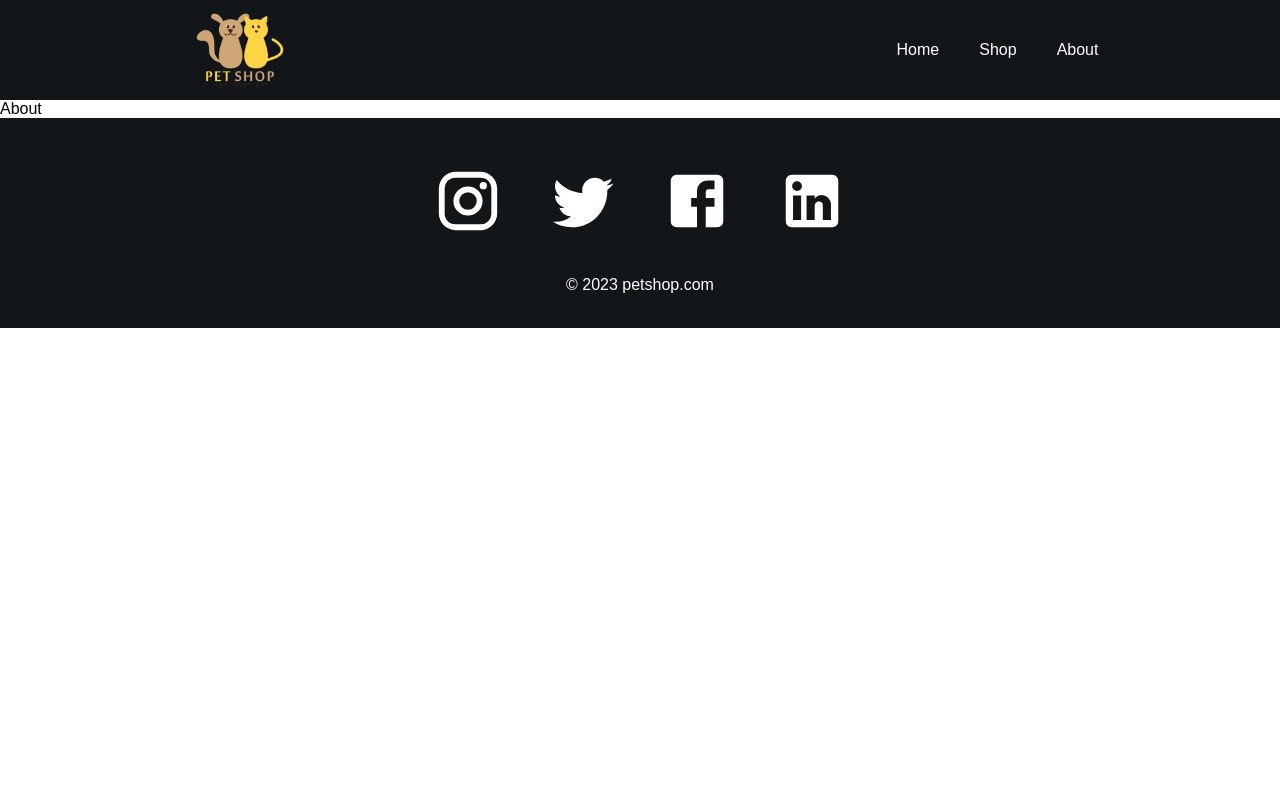
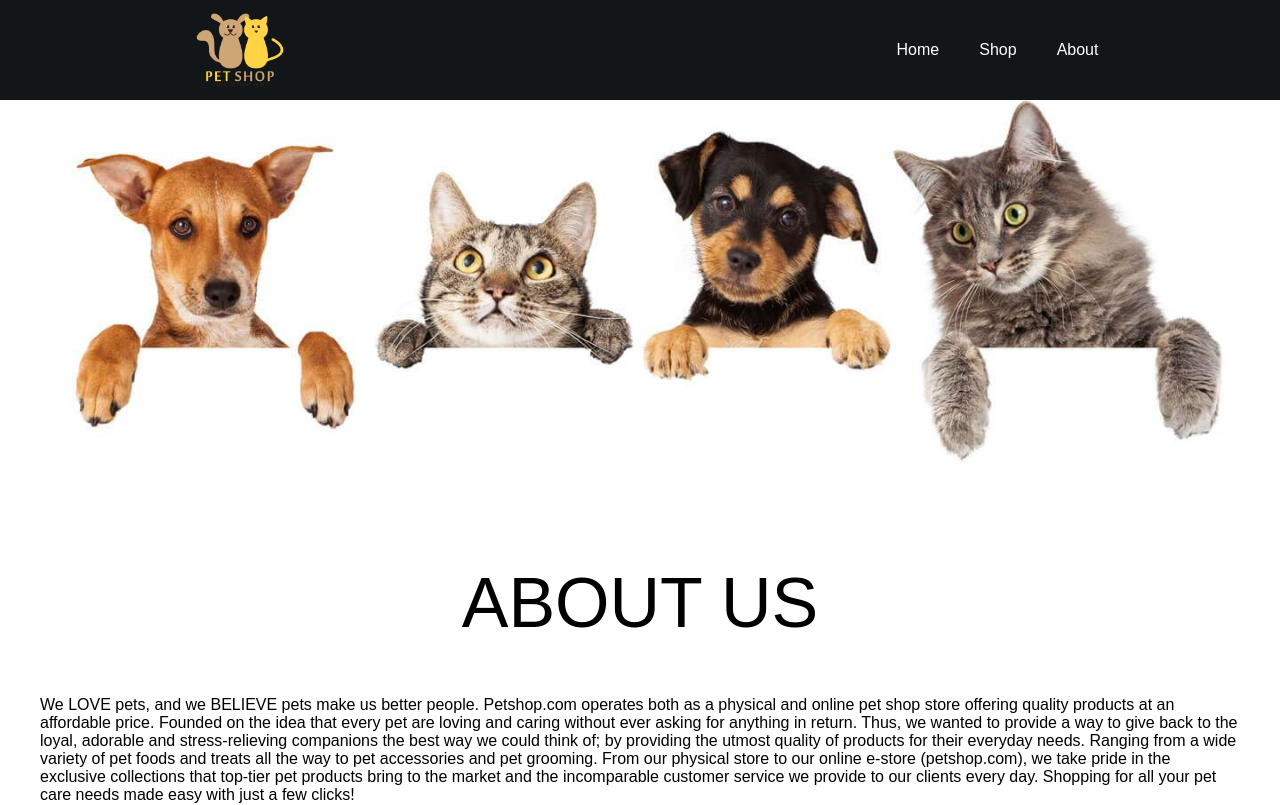
Before and after one commit to prosenicaa/petshop_react, a React (Create React App) app: page /about in a window 1280 px wide. Shown: the top 805 px of the page. Built offline with nearby package versions, Linux system fonts and the light colour scheme.

Commit message:
Napravljena About stranica

```diff
--- a/src/pages/About.js
+++ b/src/pages/About.js
@@ -1,7 +1,33 @@
 import React from "react";
-
+import Cover from "../img/cover2.jpg";
+import "../styles/About.css";
 function About() {
-  return <div>About</div>;
+  return (
+    <div className="about">
+      <div
+        className="aboutTop"
+        style={{ backgroundImage: `url(${Cover})` }}
+      ></div>
+      <div className="aboutBottom">
+        <h1> ABOUT US</h1>
+        <p>
+          We LOVE pets, and we BELIEVE pets make us better people. Petshop.com
+          operates both as a physical and online pet shop store offering quality
+          products at an affordable price. Founded on the idea that every pet
+          are loving and caring without ever asking for anything in return.
+          Thus, we wanted to provide a way to give back to the loyal, adorable
+          and stress-relieving companions the best way we could think of; by
+          providing the utmost quality of products for their everyday needs.
+          Ranging from a wide variety of pet foods and treats all the way to pet
+          accessories and pet grooming. From our physical store to our online
+          e-store (petshop.com), we take pride in the exclusive collections that
+          top-tier pet products bring to the market and the incomparable
+          customer service we provide to our clients every day. Shopping for all
+          your pet care needs made easy with just a few clicks!
+        </p>
+      </div>
+    </div>
+  );
 }
 
 export default About;
--- /dev/null
+++ b/src/styles/About.css
@@ -0,0 +1,37 @@
+.about {
+    width: 100%;
+    height: 90vh;
+    display: flex;
+    flex-direction: column;
+  }
+
+  .aboutTop {
+    width: 100%;
+    height: 100%;
+    background-position: center;
+    background-repeat: no-repeat;
+    background-size: cover;
+    font-family: "Gill Sans", "Gill Sans MT", Calibri, "Trebuchet MS", sans-serif;
+  }
+
+  .aboutBottom {
+    display: flex;
+    flex-direction: column;
+    height: 55%;
+    align-items: center;
+    margin-top: 50px;
+  }
+
+  .aboutBottom p {
+    width: 1200px;
+  }
+
+  .about .aboutBottom h1 {
+    font-weight: 400;
+    font-size: 70px;
+    color: black;
+    height: 30px;
+    display: flex;
+    justify-content: center;
+    transform: translateY(-40px);
+  }
```
Also changed, not shown: src/img/cover2.jpg (added).
